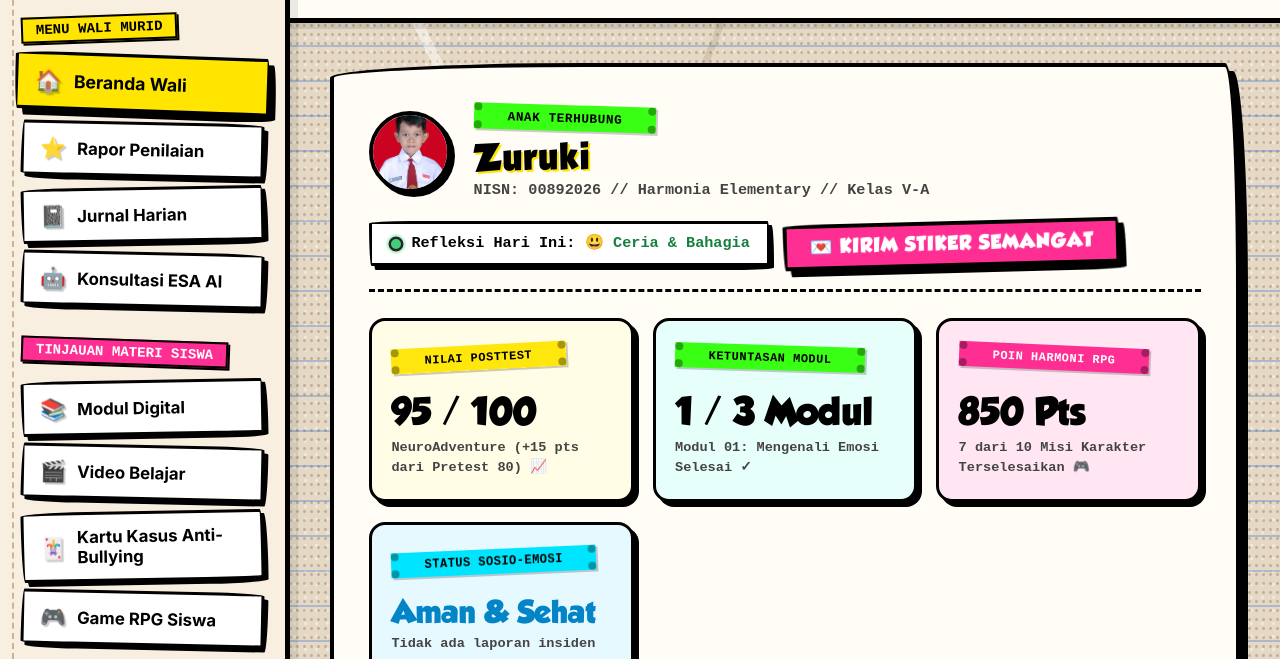
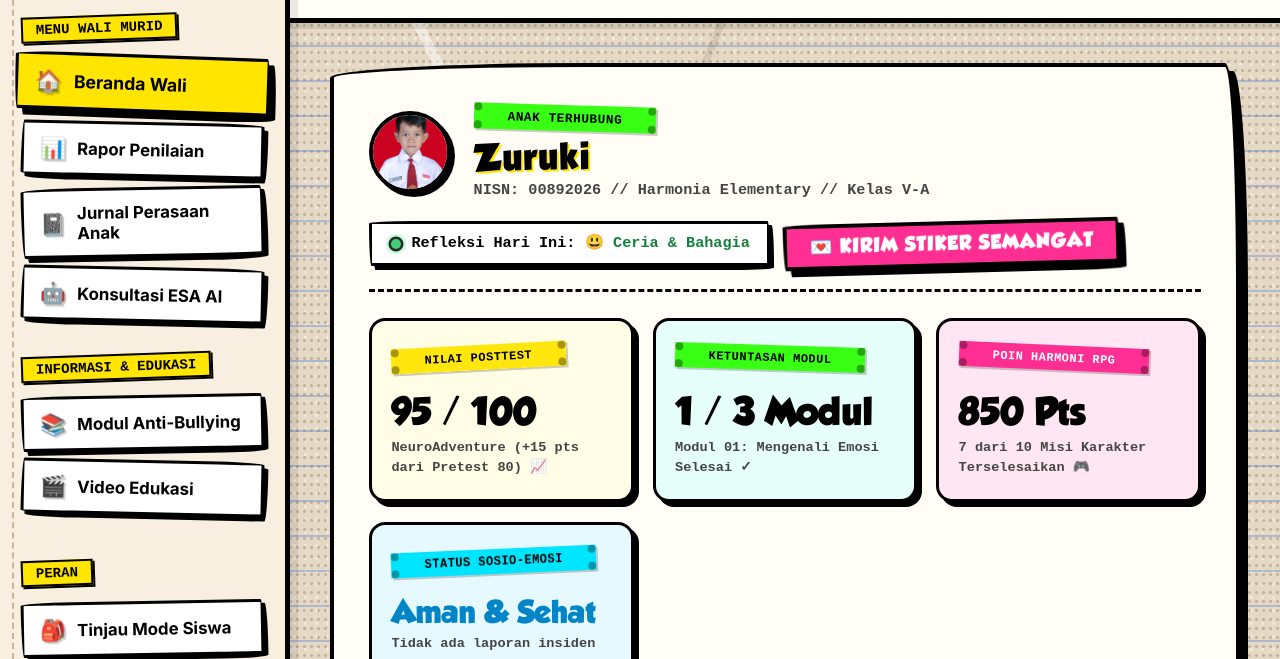
Before and after one commit to BintangPrasetyo95/care-tech, a plain HTML site: page guardian.html in a window 1280 px wide. Shown: the part 141-800 px from the top of the page. Drawn offline with nearby package versions, Linux system fonts and the light colour scheme.

Commit message:
fix(sidebar): replace student game menus with dedicated guardian sidebar
- Remove student-only items (Pretest, Posttest, Game RPG, Bonus Game, Case Cards) from guardian views
- Add renderGuardianSidebar in dropdown.js to dynamically replace sidebar with guardian menu across all pages
- Highlight active route dynamically for Beranda, Rapor, Jurnal, ESA AI, Modul, and Video
- Include quick-switch 'Tinjau Mode Siswa' button inside guardian sidebar

```diff
--- a/dropdown.js
+++ b/dropdown.js
@@ -79,6 +79,107 @@ document.addEventListener('keydown', function (event) {
     }
 });
 
+/**
+ * Global sidebar toggle handler for mobile
+ */
+if (typeof window.toggleSidebar !== 'function') {
+    window.toggleSidebar = function () {
+        const sidebar = document.querySelector('.sidebar');
+        const overlay = document.querySelector('.sidebar-overlay');
+        if (sidebar) sidebar.classList.toggle('active');
+        if (overlay) overlay.classList.toggle('active');
+    };
+}
+
+/**
+ * Render dedicated Guardian sidebar without student game menus
+ */
+function renderGuardianSidebar() {
+    const sidebar = document.querySelector('nav.sidebar');
+    if (!sidebar) return;
+
+    const currentPath = window.location.pathname.split('/').pop() || '';
+    const isGuardianHome = currentPath === 'guardian.html' || currentPath === '';
+    const isPenilaian = currentPath === 'penilaian.html';
+    const isJurnal = currentPath === 'jurnal.html';
+    const isChat = currentPath === 'chat.html';
+    const isModul = currentPath === 'modul.html';
+    const isVideo = currentPath === 'video.html';
+
+    sidebar.innerHTML = `
+        <div class="sidebar-header">
+            <img src="assets/logo-care-tech.png" alt="CareTech Logo" class="sidebar-logo">
+            <h2>CareTech</h2>
+            <button class="sidebar-close-btn" onclick="toggleSidebar()" aria-label="Tutup Menu">✕</button>
+        </div>
+
+        <div class="sidebar-section">
+            <span class="section-title">Menu Wali Murid</span>
+            <ul class="sidebar-menu">
+                <li class="menu-item ${isGuardianHome ? 'active' : ''}">
+                    <a href="guardian.html">
+                        <span class="icon">🏠</span>
+                        <span class="text">Beranda Wali</span>
+                    </a>
+                </li>
+                <li class="menu-item ${isPenilaian ? 'active' : ''}">
+                    <a href="penilaian.html">
+                        <span class="icon">📊</span>
+                        <span class="text">Rapor Penilaian</span>
+                    </a>
+                </li>
+                <li class="menu-item ${isJurnal ? 'active' : ''}">
+                    <a href="jurnal.html">
+                        <span class="icon">📓</span>
+                        <span class="text">Jurnal Perasaan Anak</span>
+                    </a>
+                </li>
+                <li class="menu-item ${isChat ? 'active' : ''}">
+                    <a href="chat.html?role=guardian">
+                        <span class="icon">🤖</span>
+                        <span class="text">Konsultasi ESA AI</span>
+                    </a>
+                </li>
+            </ul>
+        </div>
+
+        <div class="sidebar-section">
+            <span class="section-title">Informasi &amp; Edukasi</span>
+            <ul class="sidebar-menu">
+                <li class="menu-item ${isModul ? 'active' : ''}">
+                    <a href="modul.html">
+                        <span class="icon">📚</span>
+                        <span class="text">Modul Anti-Bullying</span>
+                    </a>
+                </li>
+                <li class="menu-item ${isVideo ? 'active' : ''}">
+                    <a href="video.html">
+                        <span class="icon">🎬</span>
+                        <span class="text">Video Edukasi</span>
+                    </a>
+                </li>
+            </ul>
+        </div>
+
+        <div class="sidebar-section" style="margin-top: 0.8rem;">
+            <span class="section-title">Peran</span>
+            <ul class="sidebar-menu">
+                <li class="menu-item">
+                    <a href="javascript:void(0)" onclick="switchDemoRole('student')" title="Beralih ke tampilan akun siswa">
+                        <span class="icon">🎒</span>
+                        <span class="text">Tinjau Mode Siswa</span>
+                    </a>
+                </li>
+            </ul>
+        </div>
+
+        <!-- Sidebar Footer Sticker -->
+        <div style="margin-top: auto; padding-top: 1.5rem; text-align: center;">
+            <p class="tape tape-white" style="font-size: 0.85rem; margin-bottom: 0;">By Carelix, 2026</p>
+        </div>
+    `;
+}
+
 // Synchronize profile information & role in the dropdown
 document.addEventListener('DOMContentLoaded', function () {
     const role = localStorage.getItem('caretech_user_role') || 'student';
@@ -143,12 +244,9 @@ document.addEventListener('DOMContentLoaded', function () {
         }
     }
 
-    // If logged in as guardian, ensure sidebar "Beranda" points back to guardian.html
+    // If logged in as guardian, render guardian sidebar and helper elements
     if (role === 'guardian') {
-        const homeNavLinks = document.querySelectorAll('.sidebar-menu a[href="dashboard.html"]');
-        homeNavLinks.forEach(link => {
-            link.setAttribute('href', 'guardian.html');
-        });
+        renderGuardianSidebar();
 
         // Show a helpful preview & return banner on non-guardian pages
         const isGuardianPage = window.location.pathname.endsWith('guardian.html');
--- a/guardian.html
+++ b/guardian.html
@@ -333,14 +333,14 @@
                     </li>
                     <li class="menu-item">
                         <a href="penilaian.html">
-                            <span class="icon">⭐️</span>
+                            <span class="icon">📊</span>
                             <span class="text">Rapor Penilaian</span>
                         </a>
                     </li>
                     <li class="menu-item">
                         <a href="jurnal.html">
                             <span class="icon">📓</span>
-                            <span class="text">Jurnal Harian</span>
+                            <span class="text">Jurnal Perasaan Anak</span>
                         </a>
                     </li>
                     <li class="menu-item">
@@ -352,31 +352,31 @@
                 </ul>
             </div>
 
-            <div class="sidebar-section hiburan-section">
-                <span class="section-title">Tinjauan Materi Siswa</span>
+            <div class="sidebar-section">
+                <span class="section-title">Informasi &amp; Edukasi</span>
                 <ul class="sidebar-menu">
                     <li class="menu-item">
                         <a href="modul.html">
                             <span class="icon">📚</span>
-                            <span class="text">Modul Digital</span>
+                            <span class="text">Modul Anti-Bullying</span>
                         </a>
                     </li>
                     <li class="menu-item">
                         <a href="video.html">
                             <span class="icon">🎬</span>
-                            <span class="text">Video Belajar</span>
+                            <span class="text">Video Edukasi</span>
                         </a>
                     </li>
+                </ul>
+            </div>
+
+            <div class="sidebar-section" style="margin-top: 0.8rem;">
+                <span class="section-title">Peran</span>
+                <ul class="sidebar-menu">
                     <li class="menu-item">
-                        <a href="studi-kasus.html">
-                            <span class="icon">🃏</span>
-                            <span class="text">Kartu Kasus Anti-Bullying</span>
-                        </a>
-                    </li>
-                    <li class="menu-item">
-                        <a href="game.html">
-                            <span class="icon">🎮</span>
-                            <span class="text">Game RPG Siswa</span>
+                        <a href="javascript:void(0)" onclick="switchDemoRole('student')" title="Beralih ke tampilan akun siswa">
+                            <span class="icon">🎒</span>
+                            <span class="text">Tinjau Mode Siswa</span>
                         </a>
                     </li>
                 </ul>
```
